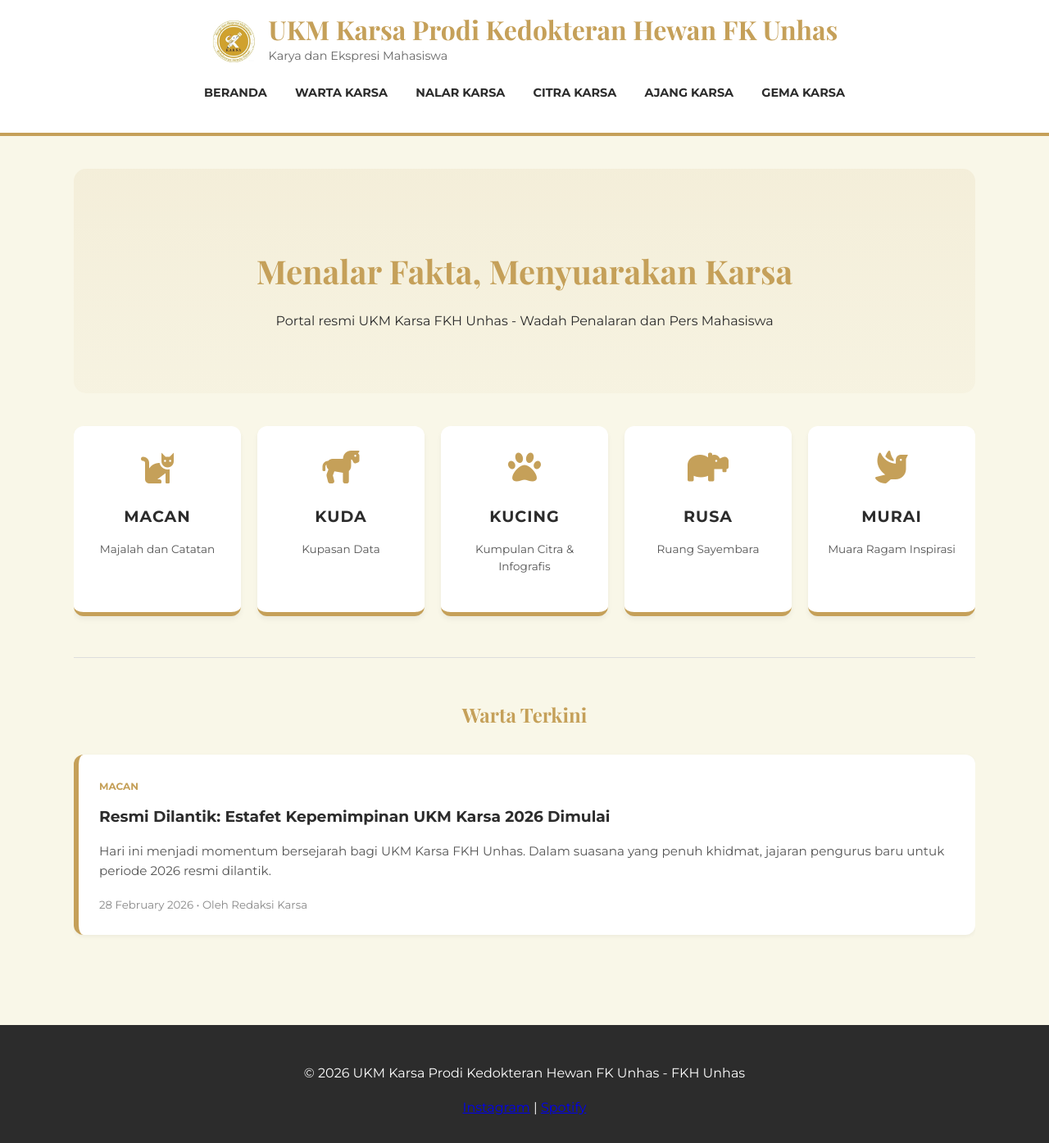
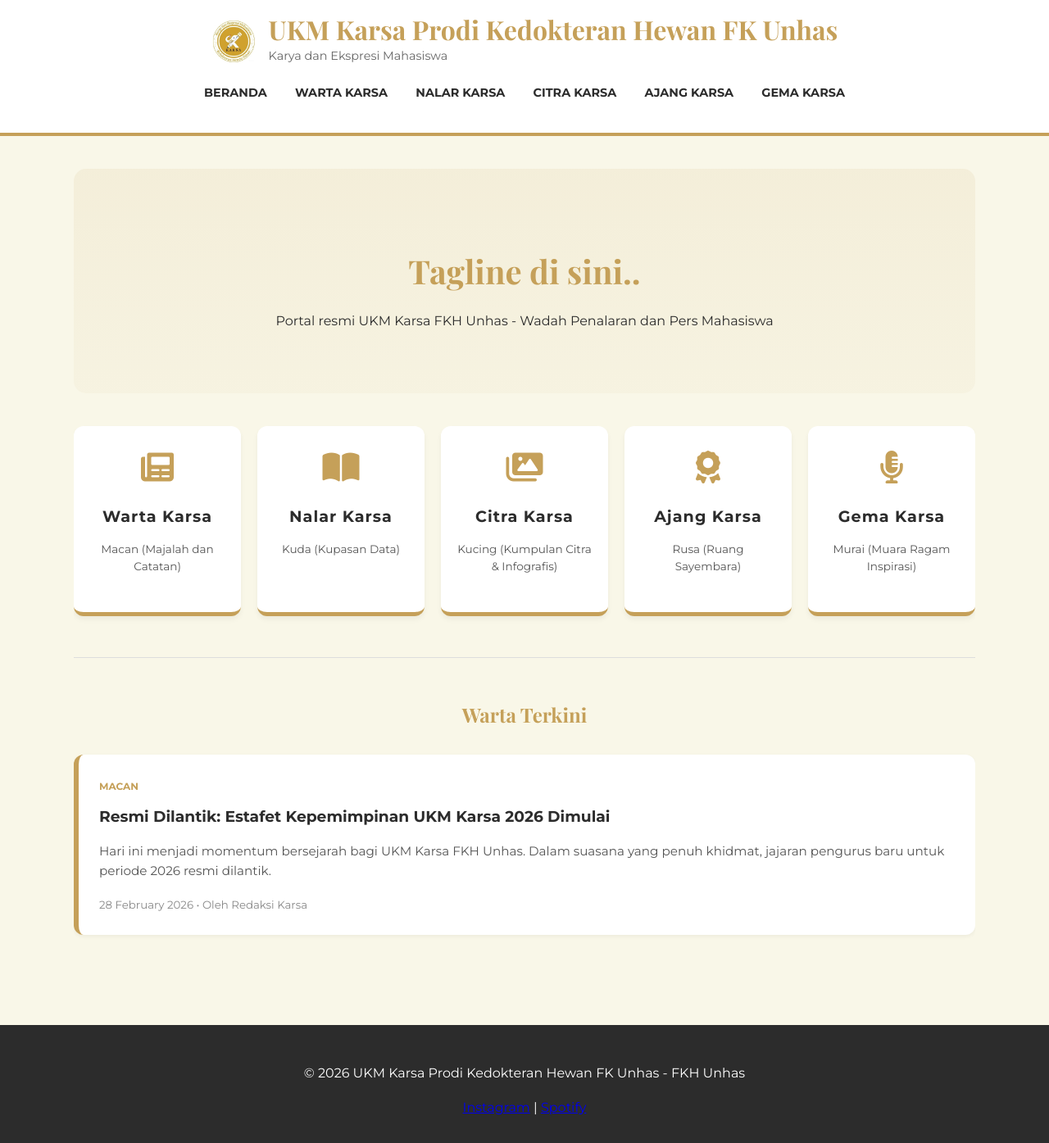
Before and after one commit to rianhs/ukm-karsa, a Jekyll site: the page built from index.html, in a window 1280 px wide. Shown: the whole page at 82% size. Built offline with Jekyll 4.4.1, drawn with Linux system fonts in a browser that asks for light colours.

Commit message:
Update hero section and navigation links in index.html

```diff
--- a/index.html
+++ b/index.html
@@ -5,37 +5,41 @@ title: Beranda
 
 <section class="hero">
     <div class="hero-content">
-        <h2>Menalar Fakta, Menyuarakan Karsa</h2>
+        <h2>Tagline di sini..</h2>
         <p>Portal resmi UKM Karsa FKH Unhas - Wadah Penalaran dan Pers Mahasiswa</p>
     </div>
 </section>
 
 <section class="zoo-nav">
     <div class="grid">
-        <a href="{{ '/category/macan' | relative_url }}" class="card card-macan">
-            <i class="fas fa-cat"></i>
-            <h3>MACAN</h3>
-            <p>Majalah dan Catatan</p>
+        <a href="{{ '/category/warta-karsa' | relative_url }}" class="card">
+            <i class="fas fa-newspaper"></i>
+            <h3>Warta Karsa</h3>
+            <p>Macan (Majalah dan Catatan)</p>
         </a>
-        <a href="{{ '/category/kuda' | relative_url }}" class="card card-kuda">
-            <i class="fas fa-horse"></i>
-            <h3>KUDA</h3>
-            <p>Kupasan Data</p>
+
+        <a href="{{ '/category/nalar-karsa' | relative_url }}" class="card">
+            <i class="fas fa-book-open"></i>
+            <h3>Nalar Karsa</h3>
+            <p>Kuda (Kupasan Data)</p>
         </a>
-        <a href="{{ '/category/kucing' | relative_url }}" class="card card-kucing">
-            <i class="fas fa-paw"></i>
-            <h3>KUCING</h3>
-            <p>Kumpulan Citra & Infografis</p>
+
+        <a href="{{ '/category/citra-karsa' | relative_url }}" class="card">
+            <i class="fas fa-images"></i>
+            <h3>Citra Karsa</h3>
+            <p>Kucing (Kumpulan Citra & Infografis)</p>
         </a>
-        <a href="{{ '/category/rusa' | relative_url }}" class="card card-rusa">
-            <i class="fas fa-hippo"></i>
-            <h3>RUSA</h3>
-            <p>Ruang Sayembara</p>
+
+        <a href="{{ '/category/ajang-karsa' | relative_url }}" class="card">
+            <i class="fas fa-award"></i>
+            <h3>Ajang Karsa</h3>
+            <p>Rusa (Ruang Sayembara)</p>
         </a>
-        <a href="{{ '/category/murai' | relative_url }}" class="card card-murai">
-            <i class="fas fa-dove"></i>
-            <h3>MURAI</h3>
-            <p>Muara Ragam Inspirasi</p>
+
+        <a href="{{ '/category/gema-karsa' | relative_url }}" class="card">
+            <i class="fas fa-microphone-lines"></i>
+            <h3>Gema Karsa</h3>
+            <p>Murai (Muara Ragam Inspirasi)</p>
         </a>
     </div>
 </section>
```
